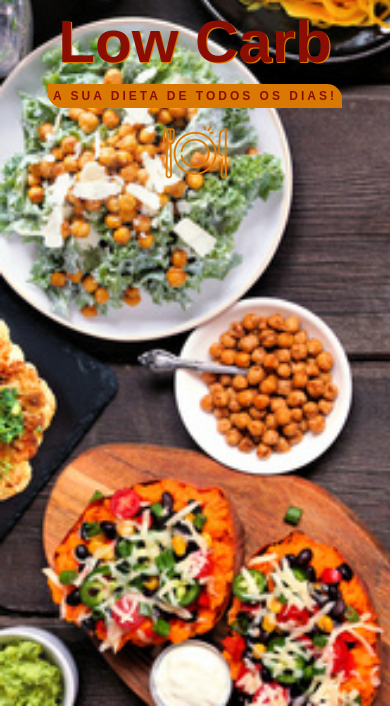
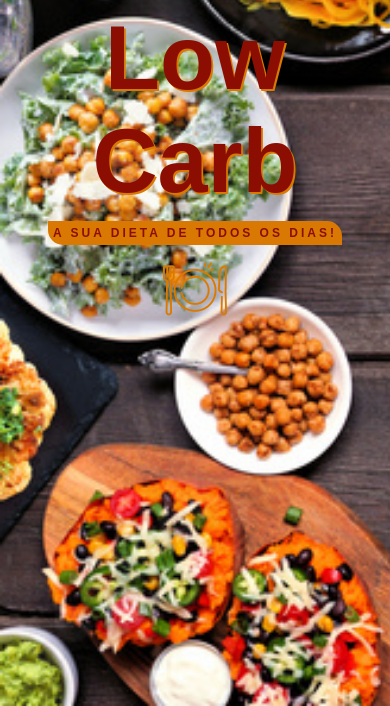
Before and after one commit to Ronildofonseca/BeAcademy-FromZeroToHero-Projeto, a plain HTML site: page index.html in a window 390 px wide. Shown: the part 138-844 px from the top of the page. Drawn offline with Linux system fonts and the light colour scheme; a script that the page names is missing.

Commit message:
alteração no responsivo

```diff
--- a/src/styles/banner.css
+++ b/src/styles/banner.css
@@ -86,7 +86,7 @@
 
   .home__sloganCenter {
     text-shadow: var(--color-primary-light) 0.02em 0.02em;
-    font-size: 60px;
+    font-size: 90px;
     margin-block-end: 10px;
     margin-block-start:10px ;
   }
```
